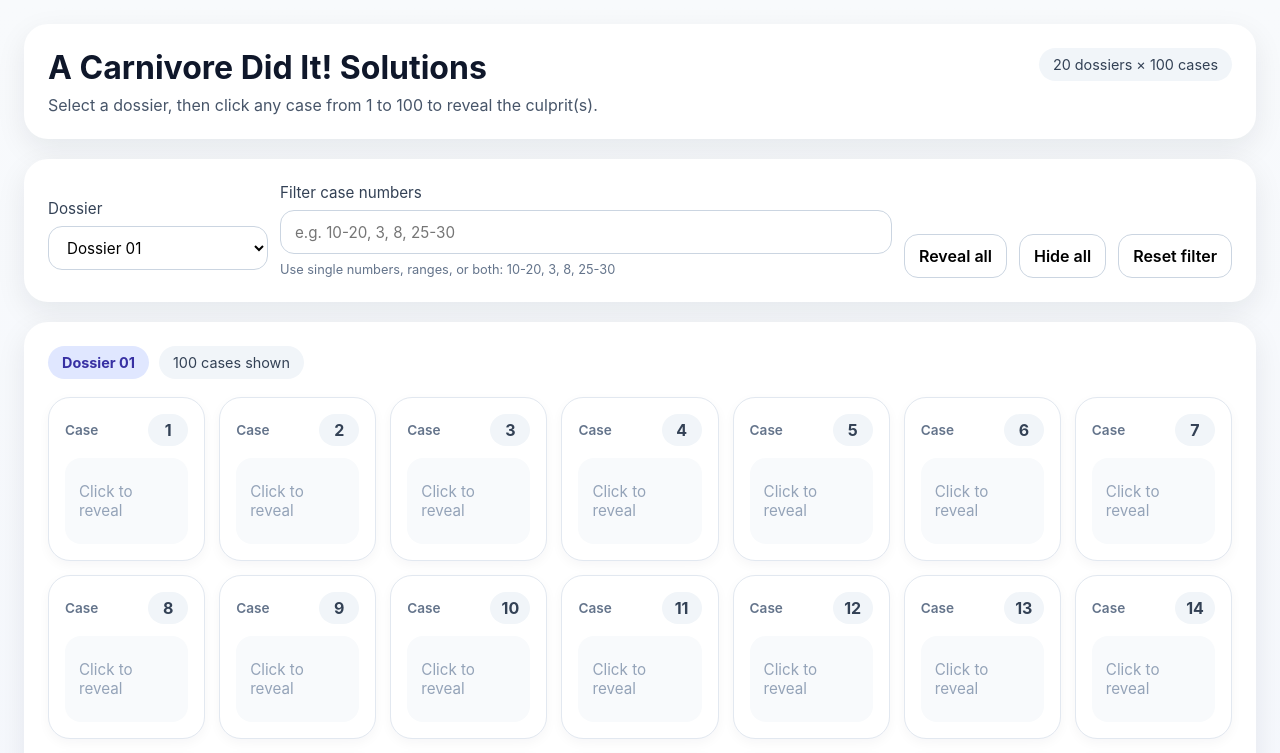
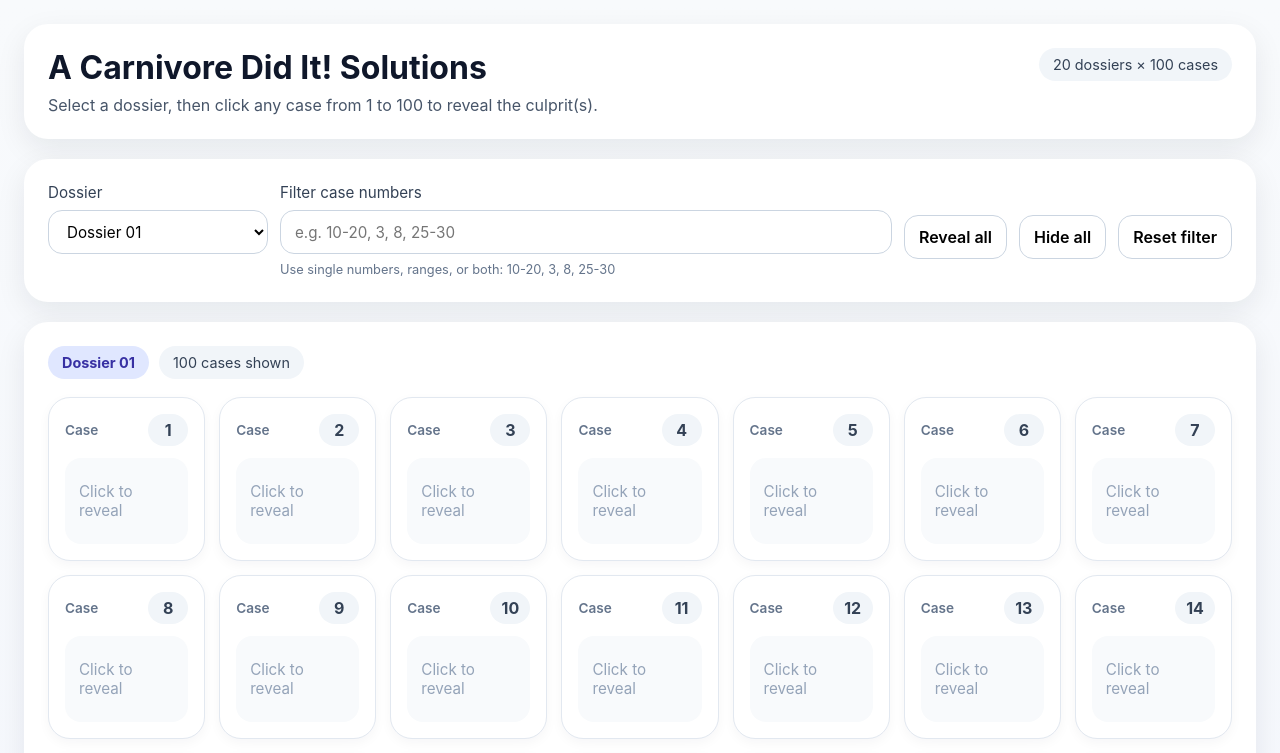
Before and after one commit to p99kj4cqm4-hue/a-carnivore-did-it-solutions, a React (Vite) app: page / in a window 1280 px wide. Shown: the top 753 px of the page. Built offline with nearby package versions, Linux system fonts and the light colour scheme.

Commit message:
Update styles.css

```diff
--- a/src/styles.css
+++ b/src/styles.css
@@ -59,7 +59,7 @@ select {
   display: grid;
   grid-template-columns: 220px minmax(280px, 1fr) auto auto auto;
   gap: 12px;
-  align-items: end;
+  align-items: start;
 }
 
 .controls label {
@@ -83,12 +83,7 @@ select {
 .controls button {
   cursor: pointer;
   font-weight: 600;
-}
-
-.controls button:hover,
-.problem-card:hover {
-  transform: translateY(-1px);
-  transition: transform 0.15s ease;
+  margin-top: 32px;
 }
 
 .filter-help {
```
